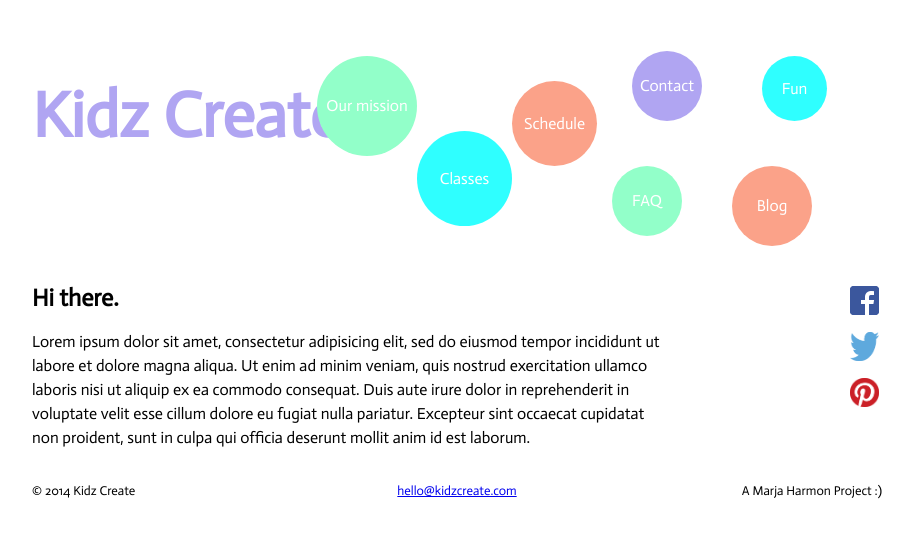
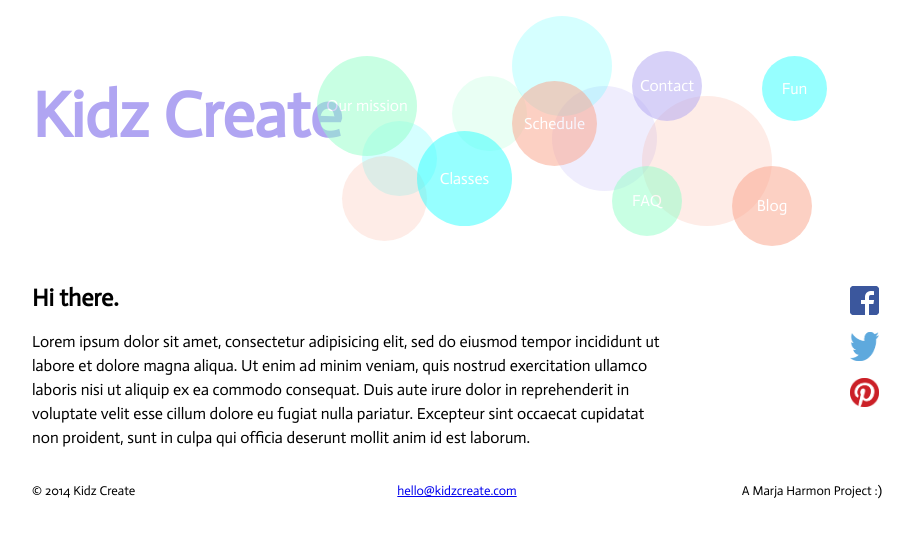
Before and after one commit to tsmall/rabbithole, a Jekyll site: the page built from index.md, in a window 1280 px wide. Shown: the top 538 px of the page, without its empty margins (183-1096 px from the left). Built offline with Jekyll 4.4.1, drawn with Linux system fonts in a browser that asks for light colours; Markdown is read by kramdown in place of the engine named in the settings.

Commit message:
Add background circles to navigation section

```diff
--- a/_layouts/default.html
+++ b/_layouts/default.html
@@ -11,28 +11,36 @@
         <div class="site">
           <header>
             <h1 class="title"><a href="{{ site.baseurl }}/">{{ site.name }}</a></h1>
+            <div>
+                <div class="circle circle-bg" id="circle-bg-1"></div>
+                <div class="circle circle-bg" id="circle-bg-2"></div>
+                <div class="circle circle-bg" id="circle-bg-3"></div>
+                <div class="circle circle-bg" id="circle-bg-4"></div>
+                <div class="circle circle-bg" id="circle-bg-5"></div>
+                <div class="circle circle-bg" id="circle-bg-6"></div>
+            </div>
             <nav>
                 <ul class="nav-list">
                     <li class="nav-item" id="nav-item-mission">
-                        <a href="{{ site.baseurl }}/mission/"><span>Our mission</span></a>
+                        <a href="{{ site.baseurl }}/mission/" class="circle"><span class="circle-text">Our mission</span></a>
                     </li>
                     <li class="nav-item" id="nav-item-classes">
-                        <a href="{{ site.baseurl }}/classes/"><span>Classes</span></a>
+                        <a href="{{ site.baseurl }}/classes/" class="circle"><span class="circle-text">Classes</span></a>
                     </li>
                     <li class="nav-item" id="nav-item-schedule">
-                        <a href="{{ site.baseurl }}/schedule/"><span>Schedule</span></a>
+                        <a href="{{ site.baseurl }}/schedule/" class="circle"><span class="circle-text">Schedule</span></a>
                     </li>
                     <li class="nav-item" id="nav-item-contact">
-                        <a href="{{ site.baseurl }}/contact/"><span>Contact</span></a>
+                        <a href="{{ site.baseurl }}/contact/" class="circle"><span class="circle-text">Contact</span></a>
                     </li>
                     <li class="nav-item" id="nav-item-faq">
-                        <a href="{{ site.baseurl }}/faq/"><span>FAQ</span></a>
+                        <a href="{{ site.baseurl }}/faq/" class="circle"><span class="circle-text">FAQ</span></a>
                     </li>
                     <li class="nav-item" id="nav-item-fun">
-                        <a href="{{ site.baseurl }}/fun/"><span>Fun</span></a>
+                        <a href="{{ site.baseurl }}/fun/" class="circle"><span class="circle-text">Fun</span></a>
                     </li>
                     <li class="nav-item" id="nav-item-blog">
-                        <a href="{{ site.baseurl }}/blog/"><span>Blog</span></a>
+                        <a href="{{ site.baseurl }}/blog/" class="circle"><span class="circle-text">Blog</span></a>
                     </li>
                 </ul>
             </nav>
--- a/css/main.css
+++ b/css/main.css
@@ -71,29 +71,21 @@ footer p:last-child {
 /* Module Rules                                                               */
 /* -------------------------------------------------------------------------- */
 
-/* Navigation --------------------------------------------------------------- */
-
 .nav-list {
     list-style-type: none;
 }
 
-.nav-item {
+.circle {
     display: block;
     position: absolute;
-}
-.nav-item a {
-    display: block;
 
     border-radius: 50%;
     width: 100px;
     height: 100px;
 
     color: #FFF;
-    background-color: #2FFFFF;
-
-    text-decoration: none;
 }
-.nav-item span {
+.circle-text {
     display: block;
     float: left;
     width: 100%;
@@ -102,71 +94,13 @@ footer p:last-child {
     margin-top: -0.5em;
     text-align: center;
 }
-
-#nav-item-mission {
-    top: 40px;
-    left: 285px;
-}
-#nav-item-mission a {
-    background-color: #92FFC9;
+.circle-bg {
+    opacity: 0.2;
 }
 
-#nav-item-classes {
-    top: 115px;
-    left: 385px;
-}
-#nav-item-classes a {
-    width: 95px;
-    height: 95px;
-}
-
-#nav-item-schedule {
-    top: 65px;
-    left: 480px;
-}
-#nav-item-schedule a {
-    background-color: #FBA289;
-    width: 85px;
-    height: 85px;
-}
-
-#nav-item-contact {
-    top: 35px;
-    left: 600px;
-}
-#nav-item-contact a {
-    background-color: #B0A5F2;
-    width: 70px;
-    height: 70px;
-}
-
-#nav-item-faq {
-    top: 150px;
-    left: 580px;
-}
-#nav-item-faq a {
-    background-color: #92FFC9;
-    width: 70px;
-    height: 70px;
-}
-
-#nav-item-fun {
-    top: 40px;
-    left: 730px;
-}
-#nav-item-fun a {
-    width: 65px;
-    height: 65px;
-}
-
-#nav-item-blog {
-    top: 150px;
-    left: 700px;
-}
-#nav-item-blog a {
-    background-color: #FBA289;
-    width: 80px;
-    height: 80px;
+.nav-item a {
+    opacity: 0.5;
+    text-decoration: none;
 }
 
 .social-media-icon {
@@ -174,3 +108,96 @@ footer p:last-child {
     height: 29px;
     margin-bottom: 10px;
 }
+
+/* -------------------------------------------------------------------------- */
+/* Specific Rules                                                             */
+/* -------------------------------------------------------------------------- */
+
+#circle-bg-1 {
+    background-color: #2FFFFF;
+    top: 105px;
+    left: 330px;
+    width: 75px;
+    height: 75px;
+}
+#circle-bg-2 {
+    background-color: #B0A5F2;
+    top: 70px;
+    left: 520px;
+    width: 105px;
+    height: 105px;
+}
+#circle-bg-3 {
+    background-color: #FBA289;
+    top: 80px;
+    left: 610px;
+    width: 130px;
+    height: 130px;
+}
+#circle-bg-4 {
+    background-color: #92FFC9;
+    top: 60px;
+    left: 420px;
+    width: 75px;
+    height: 75px;
+}
+#circle-bg-5 {
+    background-color: #2FFFFF;
+    top: 0px;
+    left: 480px;
+}
+#circle-bg-6 {
+    background-color: #FBA289;
+    top: 140px;
+    left: 310px;
+    width: 85px;
+    height: 85px;
+}
+
+#nav-item-mission a {
+    background-color: #92FFC9;
+    top: 40px;
+    left: 285px;
+}
+#nav-item-classes a {
+    background-color: #2FFFFF;
+    top: 115px;
+    left: 385px;
+    width: 95px;
+    height: 95px;
+}
+#nav-item-schedule a {
+    background-color: #FBA289;
+    top: 65px;
+    left: 480px;
+    width: 85px;
+    height: 85px;
+}
+#nav-item-contact a {
+    background-color: #B0A5F2;
+    top: 35px;
+    left: 600px;
+    width: 70px;
+    height: 70px;
+}
+#nav-item-faq a {
+    background-color: #92FFC9;
+    top: 150px;
+    left: 580px;
+    width: 70px;
+    height: 70px;
+}
+#nav-item-fun a {
+    background-color: #2FFFFF;
+    top: 40px;
+    left: 730px;
+    width: 65px;
+    height: 65px;
+}
+#nav-item-blog a {
+    background-color: #FBA289;
+    top: 150px;
+    left: 700px;
+    width: 80px;
+    height: 80px;
+}
```
